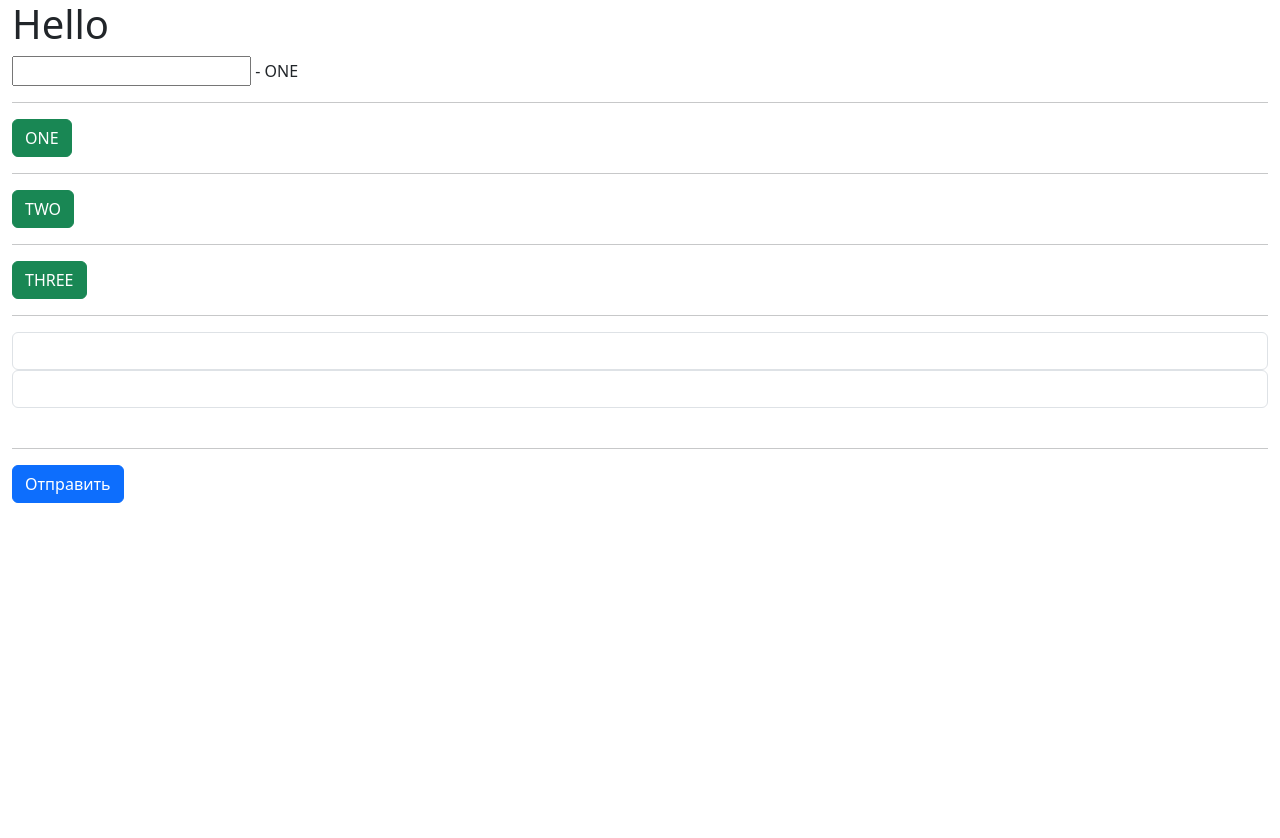
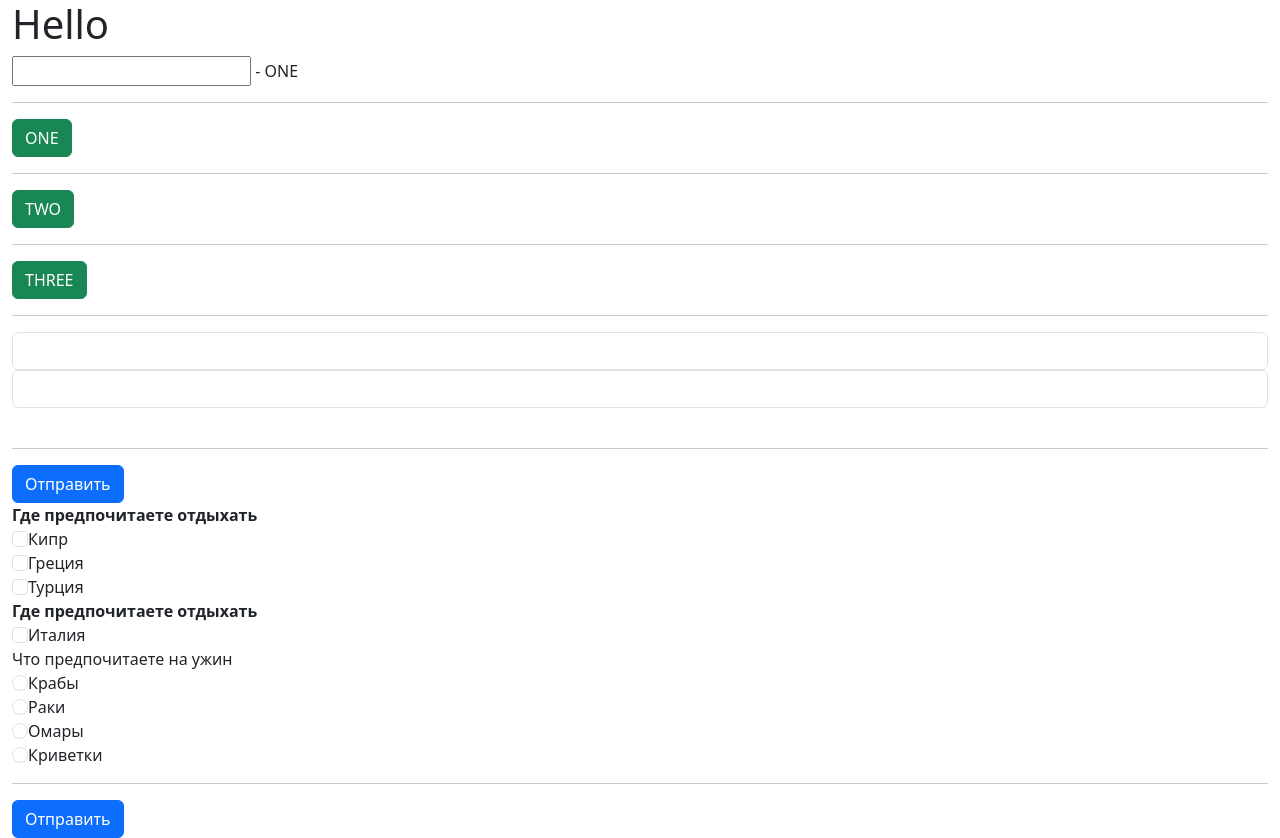
Before and after one commit to vitalay/vite-project, a Vue app: page / in a window 1280 px wide. Before the commit the page ends 800 px from the top, so only its background shows below. Built offline with nearby package versions, Linux system fonts and the light colour scheme.

Commit message:
для контроля значения нужно указывать value

```diff
--- a/src/FormsBlock.vue
+++ b/src/FormsBlock.vue
@@ -1,10 +1,72 @@
 <template>
-
+       <form @submit.prevent="formSubmit">
+        <strong>Где предпочитаете отдыхать</strong>
+        <br />
+        <label for="1"><input
+             class="form-check-input"
+             type="checkbox" v-model="rest" value="Кипр"
+             >Кипр</label>
+             <br>
+        <label for="2"><input
+             class="form-check-input"
+             type="checkbox" v-model="rest" value="Греция"
+             >Греция</label>
+             <br>
+        <label for="3"><input
+             class="form-check-input"
+             type="checkbox" v-model="rest" value="Турция"
+             >Турция</label>
+             <br>
+             <strong>Где предпочитаете отдыхать</strong>
+             <br>
+             <label for="4"><input
+             class="form-check-input"
+             type="checkbox" v-model="agree"
+             >Италия</label>
+             <br>
+             <span>Что предпочитаете на ужин</span>
+             <br>
+             <label><input
+             class="form-check-input"
+             type="radio" value="Крабы" v-model="dish"
+             />Крабы</label>
+             <br>
+             <label><input
+             class="form-check-input"
+             type="radio" value="Раки" v-model="dish"
+             />Раки</label>
+             <br>
+             <label><input
+             class="form-check-input"
+             type="radio" value="Омары" v-model="dish"
+             />Омары</label>
+             <br>
+             <label><input
+             class="form-check-input"
+             type="radio" value="Криветки" v-model="dish"
+             />Криветки</label>
+             <br>
+             <hr>
+             <button type="submit" class="btn btn-primary">Отправить</button>
+    </form>
 </template>
 
 <script>
 export default {
-
+data() {
+  return {
+    rest: [],
+    agree: false,
+    dish: null
+  }
+},
+methods: {
+  formSubmit() {
+    console.log('dish', this.dish)
+    console.log('rest', this.rest)
+    console.log('agree', this.agree)
+  }
+}
 }
 </script>
 
```
